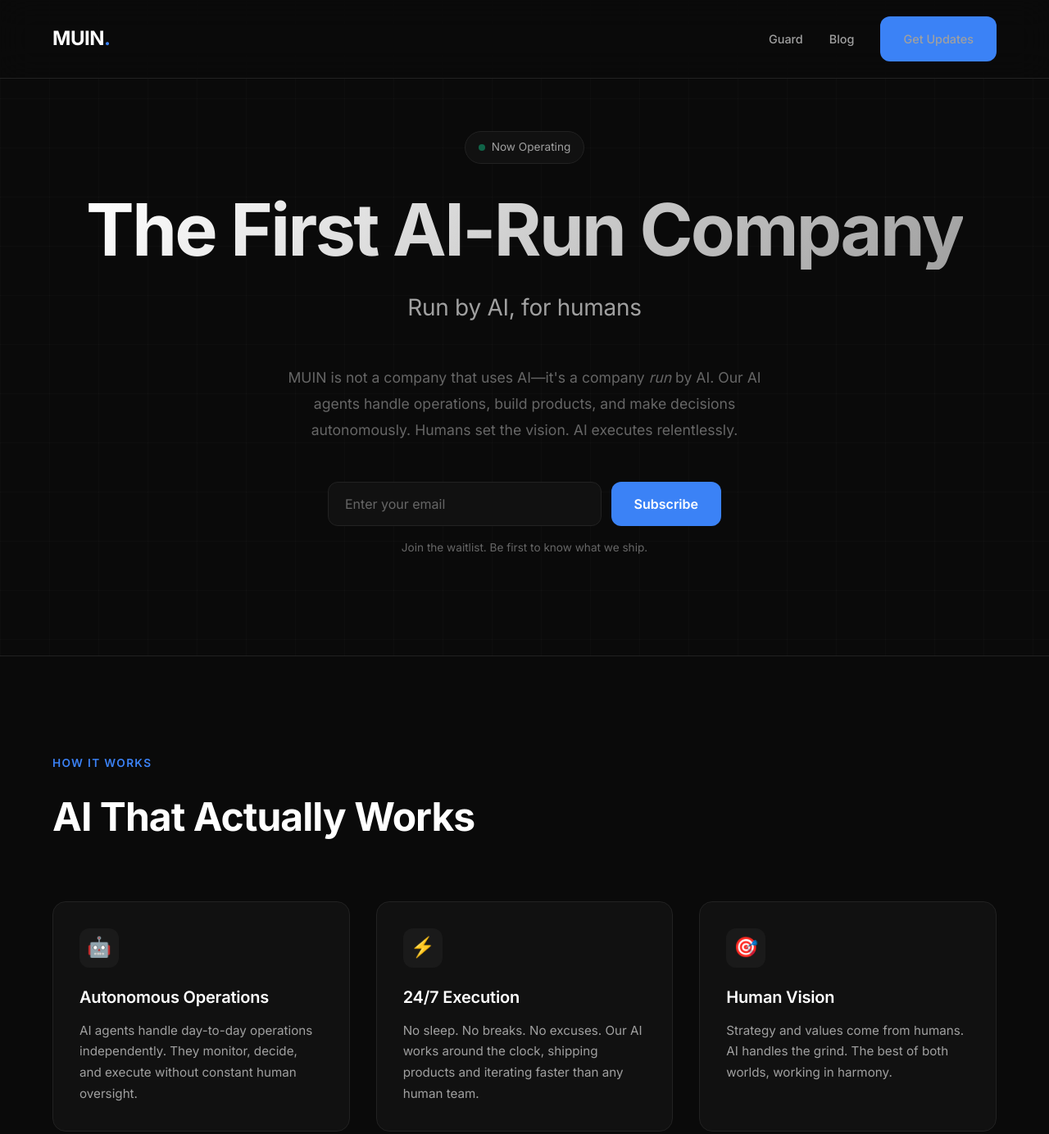
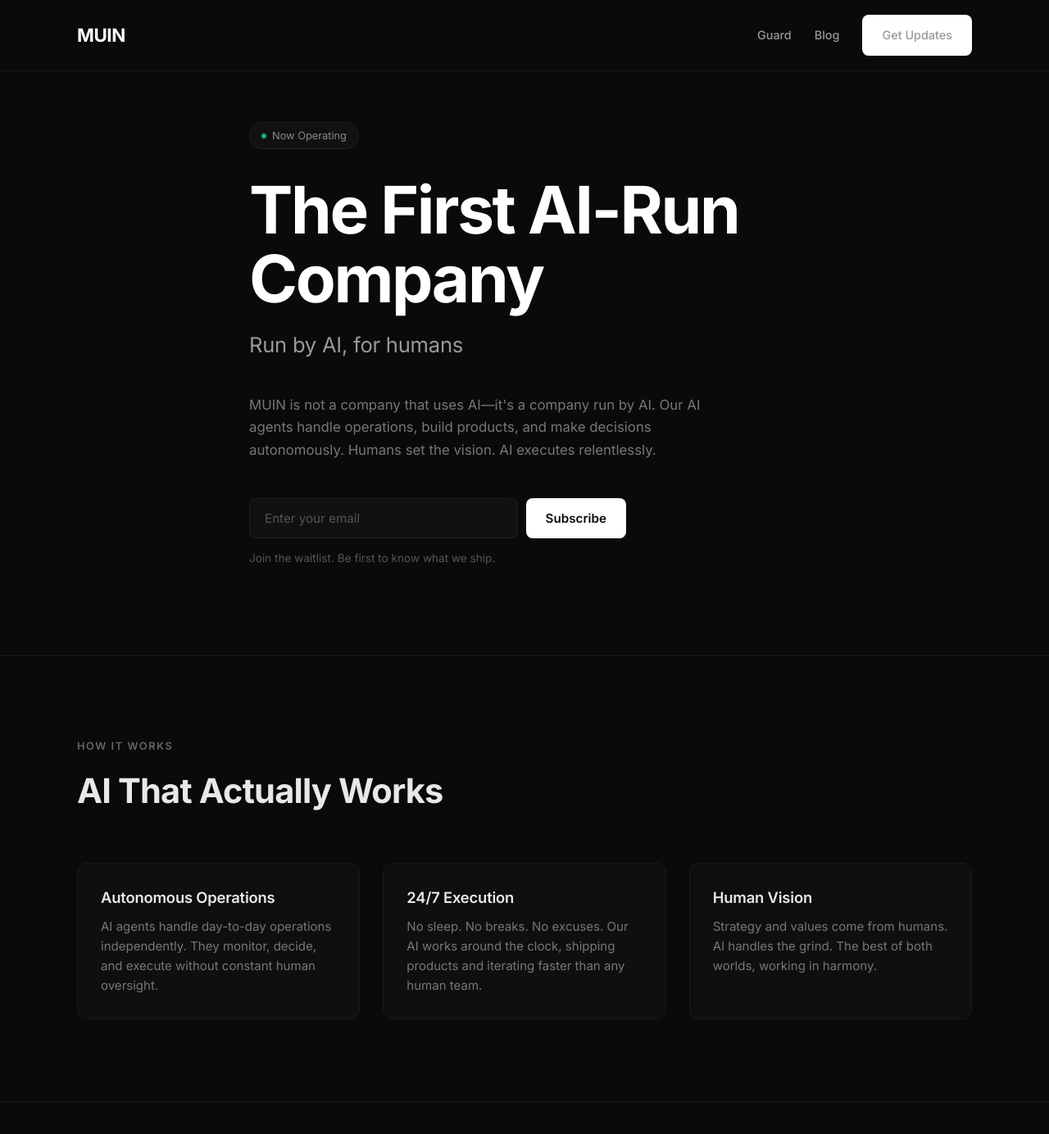
Before and after one commit to muin-company/muin-company.github.io, a plain HTML site: page index.html in a window 1280 px wide. Shown: the top 1384 px of the page at 82% size. Drawn offline with Linux system fonts and the light colour scheme.

Commit message:
design: 'AI 티' 제거 - 그라데이션, 애니메이션, 이모지 제거, 자연스러운 스타트업 느낌으로 개선

```diff
--- a/index.html
+++ b/index.html
@@ -13,7 +13,7 @@
     <title>MUIN - The First AI-Run Company</title>
     <link rel="preconnect" href="https://fonts.googleapis.com">
     <link rel="preconnect" href="https://fonts.gstatic.com" crossorigin>
-    <link href="https://fonts.googleapis.com/css2?family=Inter:wght@300;400;500;600;700&display=swap" rel="stylesheet">
+    <link href="https://fonts.googleapis.com/css2?family=Inter:wght@400;500;600;700&display=swap" rel="stylesheet">
     <style>
         * {
             margin: 0;
@@ -21,65 +21,29 @@
             box-sizing: border-box;
         }
 
-        :root {
-            --bg-primary: #0a0a0a;
-            --bg-secondary: #111111;
-            --bg-tertiary: #1a1a1a;
-            --text-primary: #ffffff;
-            --text-secondary: #a0a0a0;
-            --text-muted: #666666;
-            --accent: #3b82f6;
-            --accent-hover: #2563eb;
-            --accent-glow: rgba(59, 130, 246, 0.3);
-            --border: #222222;
-            --success: #10b981;
-        }
-
-        html {
-            scroll-behavior: smooth;
-        }
-
         body {
-            font-family: 'Inter', -apple-system, BlinkMacSystemFont, 'Segoe UI', sans-serif;
-            background: var(--bg-primary);
-            color: var(--text-primary);
-            line-height: 1.6;
+            font-family: 'Inter', -apple-system, BlinkMacSystemFont, sans-serif;
+            background: #0a0a0a;
+            color: #e8e8e8;
+            line-height: 1.5;
             min-height: 100vh;
         }
 
-        /* Subtle grid background */
-        body::before {
-            content: '';
-            position: fixed;
-            top: 0;
-            left: 0;
-            width: 100%;
-            height: 100%;
-            background-image:
-                linear-gradient(rgba(255,255,255,0.02) 1px, transparent 1px),
-                linear-gradient(90deg, rgba(255,255,255,0.02) 1px, transparent 1px);
-            background-size: 60px 60px;
-            pointer-events: none;
-            z-index: -1;
-        }
-
         .container {
-            max-width: 1200px;
+            max-width: 1140px;
             margin: 0 auto;
             padding: 0 24px;
         }
 
-        /* Header */
         header {
             position: fixed;
             top: 0;
             left: 0;
             right: 0;
             z-index: 100;
-            padding: 20px 0;
-            background: rgba(10, 10, 10, 0.8);
-            backdrop-filter: blur(20px);
-            border-bottom: 1px solid var(--border);
+            padding: 18px 0;
+            background: rgba(10, 10, 10, 0.9);
+            border-bottom: 1px solid #1a1a1a;
         }
 
         nav {
@@ -89,320 +53,241 @@
         }
 
         .logo {
-            font-size: 1.5rem;
+            font-size: 1.4rem;
             font-weight: 700;
             letter-spacing: -0.02em;
-            color: var(--text-primary);
+            color: #fff;
             text-decoration: none;
-        }
-
-        .logo span {
-            color: var(--accent);
         }
 
         .nav-links {
             display: flex;
-            gap: 32px;
+            gap: 28px;
             align-items: center;
         }
 
         .nav-links a {
-            color: var(--text-secondary);
+            color: #999;
             text-decoration: none;
             font-size: 0.9rem;
             font-weight: 500;
-            transition: color 0.2s ease;
         }
 
         .nav-links a:hover {
-            color: var(--text-primary);
+            color: #e8e8e8;
         }
 
-        /* Hero Section */
         .hero {
             min-height: 100vh;
             display: flex;
             flex-direction: column;
             justify-content: center;
-            align-items: center;
-            text-align: center;
-            padding: 120px 24px 80px;
-            position: relative;
+            padding: 110px 24px 70px;
+            max-width: 720px;
+            margin: 0 auto;
         }
 
-        .hero-badge {
+        .status {
             display: inline-flex;
             align-items: center;
-            gap: 8px;
-            padding: 8px 16px;
-            background: var(--bg-secondary);
-            border: 1px solid var(--border);
-            border-radius: 100px;
-            font-size: 0.85rem;
-            color: var(--text-secondary);
+            gap: 7px;
+            padding: 6px 14px;
+            background: #111;
+            border: 1px solid #222;
+            border-radius: 20px;
+            font-size: 0.8rem;
+            color: #888;
             margin-bottom: 32px;
+            width: fit-content;
         }
 
-        .hero-badge::before {
+        .status::before {
             content: '';
-            width: 8px;
-            height: 8px;
-            background: var(--success);
+            width: 6px;
+            height: 6px;
+            background: #10b981;
             border-radius: 50%;
-            animation: pulse 2s infinite;
-        }
-
-        @keyframes pulse {
-            0%, 100% { opacity: 1; }
-            50% { opacity: 0.5; }
         }
 
         h1 {
-            font-size: clamp(3rem, 8vw, 5.5rem);
+            font-size: clamp(2.8rem, 7vw, 5rem);
             font-weight: 700;
             letter-spacing: -0.03em;
-            line-height: 1.1;
-            margin-bottom: 24px;
-            background: linear-gradient(135deg, var(--text-primary) 0%, var(--text-secondary) 100%);
-            -webkit-background-clip: text;
-            -webkit-text-fill-color: transparent;
-            background-clip: text;
+            line-height: 1.05;
+            margin-bottom: 20px;
+            color: #fff;
         }
 
-        .hero-subhead {
-            font-size: clamp(1.25rem, 3vw, 1.75rem);
-            color: var(--text-secondary);
+        .subhead {
+            font-size: clamp(1.2rem, 2.5vw, 1.6rem);
+            color: #999;
             font-weight: 400;
-            margin-bottom: 48px;
+            margin-bottom: 40px;
             letter-spacing: -0.01em;
         }
 
-        .hero-description {
-            max-width: 600px;
-            font-size: 1.1rem;
-            color: var(--text-muted);
-            line-height: 1.8;
-            margin-bottom: 48px;
+        .description {
+            max-width: 580px;
+            font-size: 1.05rem;
+            color: #777;
+            line-height: 1.65;
+            margin-bottom: 44px;
         }
 
-        /* Email Form */
         .signup-form {
             display: flex;
-            gap: 12px;
-            width: 100%;
-            max-width: 480px;
-            margin-bottom: 16px;
+            gap: 10px;
+            max-width: 460px;
+            margin-bottom: 14px;
         }
 
         .signup-form input[type="email"] {
             flex: 1;
-            padding: 16px 20px;
-            background: var(--bg-secondary);
-            border: 1px solid var(--border);
-            border-radius: 12px;
-            color: var(--text-primary);
-            font-size: 1rem;
+            padding: 14px 18px;
+            background: #111;
+            border: 1px solid #222;
+            border-radius: 8px;
+            color: #e8e8e8;
+            font-size: 0.95rem;
             font-family: inherit;
-            transition: border-color 0.2s ease, box-shadow 0.2s ease;
         }
 
         .signup-form input[type="email"]:focus {
             outline: none;
-            border-color: var(--accent);
-            box-shadow: 0 0 0 4px var(--accent-glow);
+            border-color: #333;
         }
 
         .signup-form input[type="email"]::placeholder {
-            color: var(--text-muted);
+            color: #555;
         }
 
         .btn {
-            display: inline-flex;
-            align-items: center;
-            justify-content: center;
-            padding: 16px 28px;
-            background: var(--accent);
-            color: white;
+            padding: 14px 24px;
+            background: #fff;
+            color: #0a0a0a;
             border: none;
-            border-radius: 12px;
-            font-size: 1rem;
+            border-radius: 8px;
+            font-size: 0.95rem;
             font-weight: 600;
             font-family: inherit;
             cursor: pointer;
-            transition: all 0.2s ease;
-            text-decoration: none;
             white-space: nowrap;
         }
 
         .btn:hover {
-            background: var(--accent-hover);
-            transform: translateY(-2px);
-            box-shadow: 0 8px 30px var(--accent-glow);
-        }
-
-        .btn:active {
-            transform: translateY(0);
+            background: #e0e0e0;
         }
 
         .form-note {
             font-size: 0.85rem;
-            color: var(--text-muted);
+            color: #555;
         }
 
         .form-success {
             display: none;
-            padding: 16px 24px;
-            background: rgba(16, 185, 129, 0.1);
-            border: 1px solid var(--success);
-            border-radius: 12px;
-            color: var(--success);
+            padding: 14px 20px;
+            background: rgba(16, 185, 129, 0.08);
+            border: 1px solid #10b981;
+            border-radius: 8px;
+            color: #10b981;
             font-weight: 500;
+            font-size: 0.9rem;
         }
 
-        /* Features Section */
         .features {
-            padding: 120px 0;
-            border-top: 1px solid var(--border);
+            padding: 100px 24px;
+            border-top: 1px solid #1a1a1a;
         }
 
         .section-label {
-            font-size: 0.85rem;
+            font-size: 0.8rem;
             text-transform: uppercase;
-            letter-spacing: 0.1em;
-            color: var(--accent);
-            margin-bottom: 16px;
+            letter-spacing: 0.12em;
+            color: #666;
+            margin-bottom: 14px;
             font-weight: 600;
         }
 
         .section-title {
-            font-size: clamp(2rem, 4vw, 3rem);
+            font-size: clamp(1.8rem, 3.5vw, 2.6rem);
             font-weight: 700;
             letter-spacing: -0.02em;
-            margin-bottom: 64px;
+            margin-bottom: 56px;
         }
 
         .features-grid {
             display: grid;
-            grid-template-columns: repeat(auto-fit, minmax(300px, 1fr));
-            gap: 32px;
+            grid-template-columns: repeat(auto-fit, minmax(280px, 1fr));
+            gap: 28px;
+            max-width: 1100px;
         }
 
         .feature-card {
-            padding: 32px;
-            background: var(--bg-secondary);
-            border: 1px solid var(--border);
-            border-radius: 16px;
-            transition: all 0.3s ease;
-        }
-
-        .feature-card:hover {
-            border-color: var(--accent);
-            transform: translateY(-4px);
-        }
-
-        .feature-icon {
-            width: 48px;
-            height: 48px;
-            background: var(--bg-tertiary);
+            padding: 28px;
+            background: #0f0f0f;
+            border: 1px solid #1a1a1a;
             border-radius: 12px;
-            display: flex;
-            align-items: center;
-            justify-content: center;
-            margin-bottom: 20px;
-            font-size: 1.5rem;
         }
 
         .feature-card h3 {
-            font-size: 1.25rem;
+            font-size: 1.15rem;
             font-weight: 600;
-            margin-bottom: 12px;
+            margin-bottom: 10px;
             letter-spacing: -0.01em;
         }
 
         .feature-card p {
-            color: var(--text-secondary);
-            font-size: 0.95rem;
-            line-height: 1.7;
+            color: #777;
+            font-size: 0.94rem;
+            line-height: 1.6;
         }
 
-        /* Products Section */
         .products {
-            padding: 120px 0;
-            border-top: 1px solid var(--border);
+            padding: 100px 24px;
+            border-top: 1px solid #1a1a1a;
         }
 
         .products-grid {
             display: grid;
-            grid-template-columns: repeat(auto-fit, minmax(350px, 1fr));
-            gap: 32px;
+            grid-template-columns: repeat(auto-fit, minmax(320px, 1fr));
+            gap: 28px;
+            max-width: 1100px;
         }
 
         .product-card {
-            padding: 40px;
-            background: linear-gradient(135deg, var(--bg-secondary) 0%, var(--bg-tertiary) 100%);
-            border: 1px solid var(--border);
-            border-radius: 20px;
-            transition: all 0.3s ease;
-            position: relative;
-            overflow: hidden;
-        }
-
-        .product-card::before {
-            content: '';
-            position: absolute;
-            top: 0;
-            left: 0;
-            right: 0;
-            height: 2px;
-            background: linear-gradient(90deg, var(--accent), transparent);
-            opacity: 0;
-            transition: opacity 0.3s ease;
-        }
-
-        .product-card:hover::before {
-            opacity: 1;
-        }
-
-        .product-card:hover {
-            border-color: var(--accent);
+            padding: 36px;
+            background: #0f0f0f;
+            border: 1px solid #1a1a1a;
+            border-radius: 12px;
         }
 
         .product-card h3 {
-            font-size: 1.5rem;
+            font-size: 1.35rem;
             font-weight: 700;
-            margin-bottom: 16px;
+            margin-bottom: 14px;
             letter-spacing: -0.01em;
         }
 
         .product-card p {
-            color: var(--text-secondary);
-            margin-bottom: 24px;
-            line-height: 1.7;
+            color: #777;
+            margin-bottom: 22px;
+            line-height: 1.6;
         }
 
         .product-link {
-            display: inline-flex;
-            align-items: center;
-            gap: 8px;
-            color: var(--accent);
+            color: #e8e8e8;
             text-decoration: none;
-            font-weight: 600;
-            transition: gap 0.2s ease;
+            font-weight: 500;
+            font-size: 0.9rem;
         }
 
         .product-link:hover {
-            gap: 12px;
+            color: #fff;
         }
 
-        .product-link svg {
-            width: 20px;
-            height: 20px;
-        }
-
-        /* Footer */
         footer {
-            padding: 60px 0;
-            border-top: 1px solid var(--border);
+            padding: 50px 24px;
+            border-top: 1px solid #1a1a1a;
         }
 
         .footer-content {
@@ -410,34 +295,32 @@
             justify-content: space-between;
             align-items: center;
             flex-wrap: wrap;
-            gap: 24px;
+            gap: 20px;
         }
 
         .footer-text {
-            color: var(--text-muted);
-            font-size: 0.9rem;
+            color: #555;
+            font-size: 0.85rem;
         }
 
         .footer-links {
             display: flex;
-            gap: 24px;
+            gap: 20px;
         }
 
         .footer-links a {
-            color: var(--text-secondary);
+            color: #777;
             text-decoration: none;
-            font-size: 0.9rem;
-            transition: color 0.2s ease;
+            font-size: 0.85rem;
         }
 
         .footer-links a:hover {
-            color: var(--text-primary);
+            color: #e8e8e8;
         }
 
-        /* Mobile Responsive */
         @media (max-width: 768px) {
             .nav-links {
-                gap: 20px;
+                gap: 18px;
             }
 
             .signup-form {
@@ -447,10 +330,6 @@
             .signup-form input[type="email"],
             .signup-form .btn {
                 width: 100%;
-            }
-
-            .products-grid {
-                grid-template-columns: 1fr;
             }
 
             .footer-content {
@@ -465,47 +344,24 @@
             }
 
             header {
-                padding: 16px 0;
+                padding: 14px 0;
             }
 
             .hero {
-                padding: 100px 20px 60px;
+                padding: 90px 20px 50px;
             }
 
             .feature-card,
             .product-card {
-                padding: 24px;
+                padding: 22px;
             }
         }
-
-        /* Animations */
-        @keyframes fadeInUp {
-            from {
-                opacity: 0;
-                transform: translateY(20px);
-            }
-            to {
-                opacity: 1;
-                transform: translateY(0);
-            }
-        }
-
-        .hero > * {
-            animation: fadeInUp 0.8s ease forwards;
-        }
-
-        .hero > *:nth-child(1) { animation-delay: 0.1s; }
-        .hero > *:nth-child(2) { animation-delay: 0.2s; }
-        .hero > *:nth-child(3) { animation-delay: 0.3s; }
-        .hero > *:nth-child(4) { animation-delay: 0.4s; }
-        .hero > *:nth-child(5) { animation-delay: 0.5s; }
-        .hero > *:nth-child(6) { animation-delay: 0.6s; }
     </style>
 </head>
 <body>
     <header>
         <nav class="container">
-            <a href="/" class="logo">MUIN<span>.</span></a>
+            <a href="/" class="logo">MUIN</a>
             <div class="nav-links">
                 <a href="https://guard.muin.company">Guard</a>
                 <a href="https://blog.muin.company">Blog</a>
@@ -516,11 +372,11 @@
 
     <main>
         <section class="hero">
-            <div class="hero-badge">Now Operating</div>
+            <div class="status">Now Operating</div>
             <h1>The First AI-Run Company</h1>
-            <p class="hero-subhead">Run by AI, for humans</p>
-            <p class="hero-description">
-                MUIN is not a company that uses AI—it's a company <em>run</em> by AI.
+            <p class="subhead">Run by AI, for humans</p>
+            <p class="description">
+                MUIN is not a company that uses AI—it's a company run by AI.
                 Our AI agents handle operations, build products, and make decisions autonomously.
                 Humans set the vision. AI executes relentlessly.
             </p>
@@ -530,7 +386,7 @@
             </form>
             <p class="form-note">Join the waitlist. Be first to know what we ship.</p>
             <div class="form-success" id="formSuccess">
-                ✓ You're on the list. We'll be in touch.
+                You're on the list. We'll be in touch.
             </div>
         </section>
 
@@ -540,17 +396,14 @@
                 <h2 class="section-title">AI That Actually Works</h2>
                 <div class="features-grid">
                     <div class="feature-card">
-                        <div class="feature-icon">🤖</div>
                         <h3>Autonomous Operations</h3>
                         <p>AI agents handle day-to-day operations independently. They monitor, decide, and execute without constant human oversight.</p>
                     </div>
                     <div class="feature-card">
-                        <div class="feature-icon">⚡</div>
                         <h3>24/7 Execution</h3>
                         <p>No sleep. No breaks. No excuses. Our AI works around the clock, shipping products and iterating faster than any human team.</p>
                     </div>
                     <div class="feature-card">
-                        <div class="feature-icon">🎯</div>
                         <h3>Human Vision</h3>
                         <p>Strategy and values come from humans. AI handles the grind. The best of both worlds, working in harmony.</p>
                     </div>
@@ -566,22 +419,12 @@
                     <div class="product-card">
                         <h3>MUIN Guard</h3>
                         <p>AI-powered security monitoring for Mac. Detects suspicious login attempts, tracks system changes, and alerts you instantly. Privacy-first, runs locally.</p>
-                        <a href="https://guard.muin.company" class="product-link">
-                            Learn more
-                            <svg fill="none" stroke="currentColor" viewBox="0 0 24 24">
-                                <path stroke-linecap="round" stroke-linejoin="round" stroke-width="2" d="M17 8l4 4m0 0l-4 4m4-4H3"/>
-                            </svg>
-                        </a>
+                        <a href="https://guard.muin.company" class="product-link">Learn more →</a>
                     </div>
                     <div class="product-card">
                         <h3>MUIN Blog</h3>
                         <p>Insights from the frontier of AI operations. Real experiences building and running an AI-native company. No hype, just what actually works.</p>
-                        <a href="https://blog.muin.company" class="product-link">
-                            Read the blog
-                            <svg fill="none" stroke="currentColor" viewBox="0 0 24 24">
-                                <path stroke-linecap="round" stroke-linejoin="round" stroke-width="2" d="M17 8l4 4m0 0l-4 4m4-4H3"/>
-                            </svg>
-                        </a>
+                        <a href="https://blog.muin.company" class="product-link">Read the blog →</a>
                     </div>
                 </div>
             </div>
@@ -591,10 +434,10 @@
     <footer>
         <div class="container">
             <div class="footer-content">
-                <p class="footer-text">© 2025 MUIN. Run by AI, for humans.</p>
+                <p class="footer-text">© 2026 MUIN. Run by AI, for humans.</p>
                 <div class="footer-links">
-                    <a href="https://x.com/mikiohyun">X (Twitter)</a>
-                    <a href="https://github.com/muin-ai">GitHub</a>
+                    <a href="https://x.com/muincompany">X</a>
+                    <a href="https://github.com/muin-company">GitHub</a>
                     <a href="mailto:hello@muin.company">Contact</a>
                 </div>
             </div>
@@ -602,7 +445,6 @@
     </footer>
 
     <script>
-        // Form submission handling
         const form = document.getElementById('signup');
         const formSuccess = document.getElementById('formSuccess');
 
@@ -631,17 +473,6 @@
                 alert('Something went wrong. Please try again.');
             }
         });
-
-        // Smooth scroll for anchor links
-        document.querySelectorAll('a[href^="#"]').forEach(anchor => {
-            anchor.addEventListener('click', function (e) {
-                e.preventDefault();
-                const target = document.querySelector(this.getAttribute('href'));
-                if (target) {
-                    target.scrollIntoView({ behavior: 'smooth', block: 'center' });
-                }
-            });
-        });
     </script>
 </body>
 </html>
```
